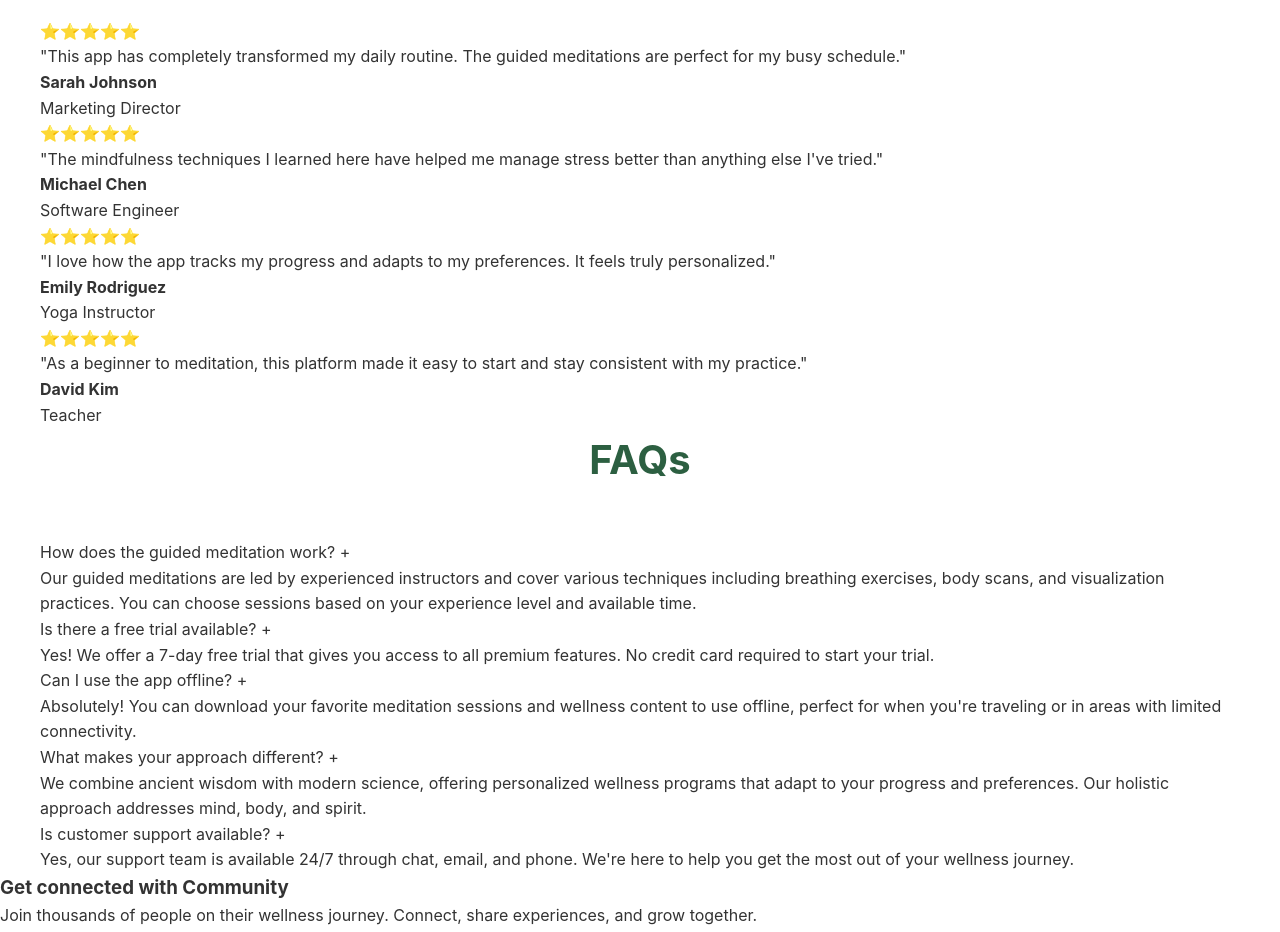
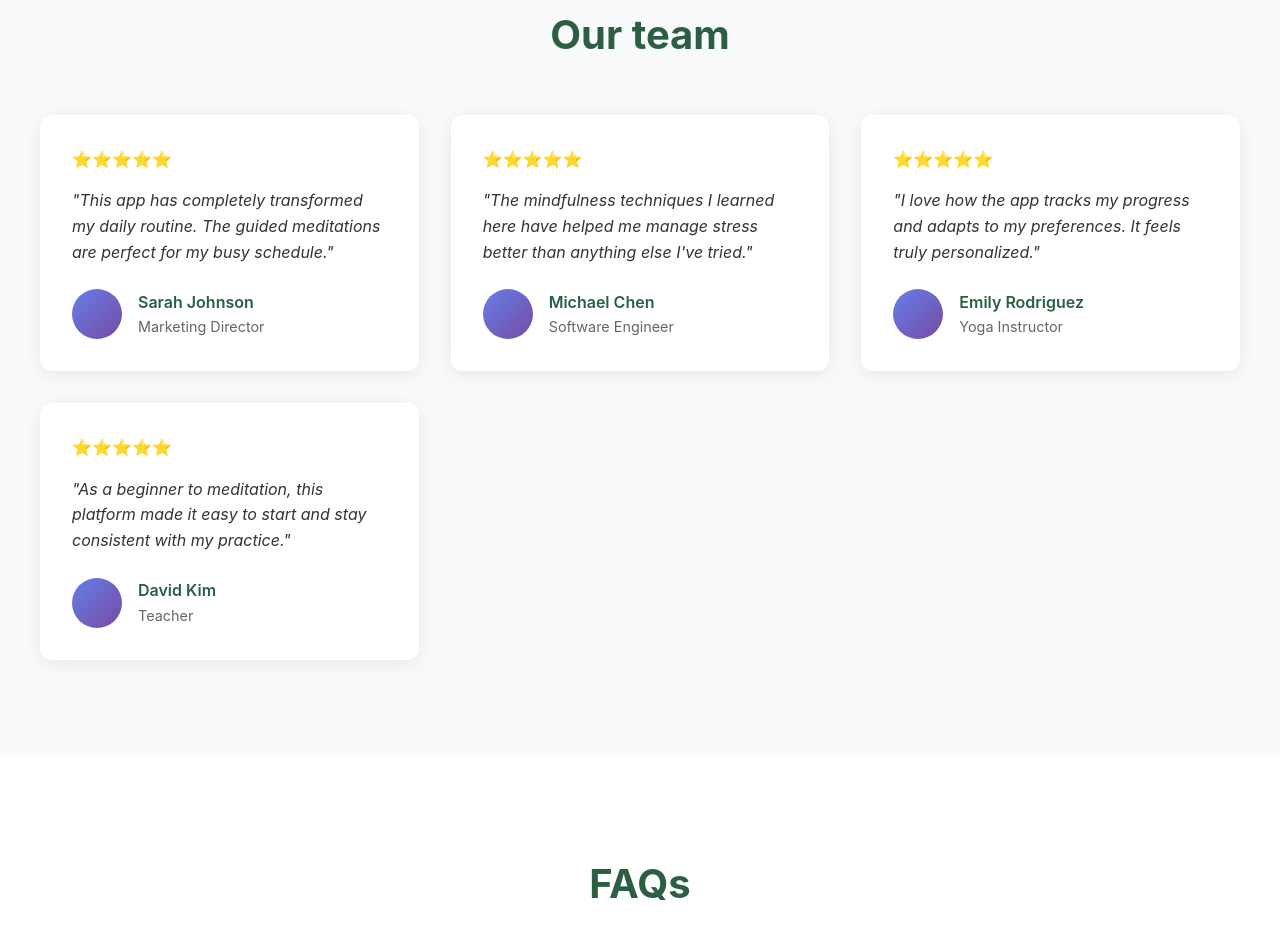
Before and after one commit to Njihia097/mindspace-landing-page, a plain HTML site: page index.html in a window 1280 px wide. Shown: the part 2118-3050 px from the top of the page. Drawn offline with Linux system fonts and the light colour scheme.

Commit message:
faq and testimonial section styling

```diff
--- a/style.css
+++ b/style.css
@@ -255,3 +255,116 @@ body {
     background: linear-gradient(135deg, #2c5f41, #4a7c59);
     border-radius: 15px;
 }
+
+/* Testimonials */
+    .testimonials {
+        padding: 6rem 2rem;
+        background: #f8fafc;
+    }
+
+    .testimonials-grid {
+        display: grid;
+        grid-template-columns: repeat(auto-fit, minmax(300px, 1fr));
+        gap: 2rem;
+        margin-top: 3rem;
+    }
+
+    .testimonial-card {
+        background: white;
+        padding: 2rem;
+        border-radius: 12px;
+        box-shadow: 0 4px 20px rgba(0,0,0,0.08);
+        transition: all 0.3s ease;
+    }
+
+    .testimonial-card:hover {
+        transform: translateY(-5px);
+    }
+
+    .stars {
+        color: #fbbf24;
+        margin-bottom: 1rem;
+    }
+
+    .testimonial-text {
+        font-style: italic;
+        margin-bottom: 1.5rem;
+        line-height: 1.6;
+    }
+
+    .testimonial-author {
+        display: flex;
+        align-items: center;
+        gap: 1rem;
+    }
+
+    .author-avatar {
+        width: 50px;
+        height: 50px;
+        border-radius: 50%;
+        background: linear-gradient(135deg, #667eea, #764ba2);
+    }
+
+    .author-info h4 {
+        font-weight: 600;
+        color: #2c5f41;
+    }
+
+    .author-info p {
+        color: #666;
+        font-size: 0.9rem;
+    }
+
+
+/* FAQ Section */
+.faq {
+    padding: 6rem 2rem;
+    background: white;
+}
+
+.faq-list {
+    max-width: 800px;
+    margin: 0 auto;
+}
+
+.faq-item {
+    border-bottom: 1px solid #e5e7eb;
+    margin-bottom: 1rem;
+}
+
+.faq-question {
+    padding: 1.5rem 0;
+    cursor: pointer;
+    display: flex;
+    justify-content: space-between;
+    align-items: center;
+    font-weight: 600;
+    color: #2c5f41;
+    transition: all 0.3s ease;
+}
+
+.faq-question:hover {
+    color: #1e3f2b;
+}
+
+.faq-toggle {
+    font-size: 1.2rem;
+    transition: transform 0.3s ease;
+}
+
+.faq-answer {
+    max-height: 0;
+    overflow: hidden;
+    transition: all 0.3s ease;
+    color: #666;
+    line-height: 1.6;
+}
+
+.faq-item.active .faq-answer {
+    max-height: 200px;
+    padding-bottom: 1.5rem;
+}
+
+.faq-item.active .faq-toggle {
+    transform: rotate(45deg);
+}
```
